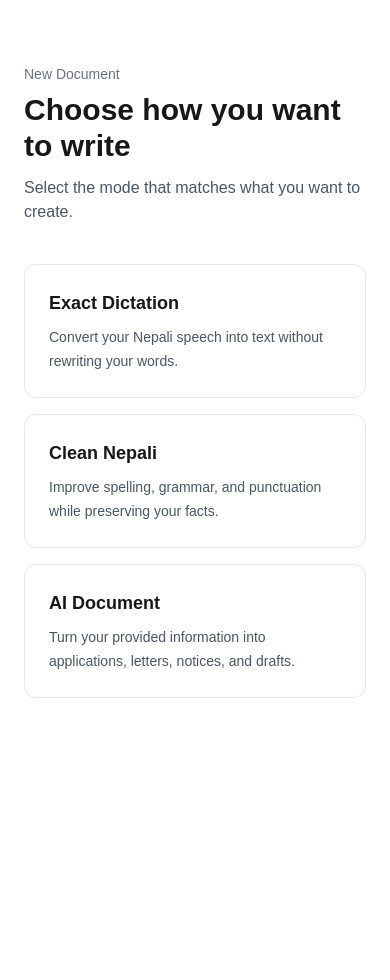
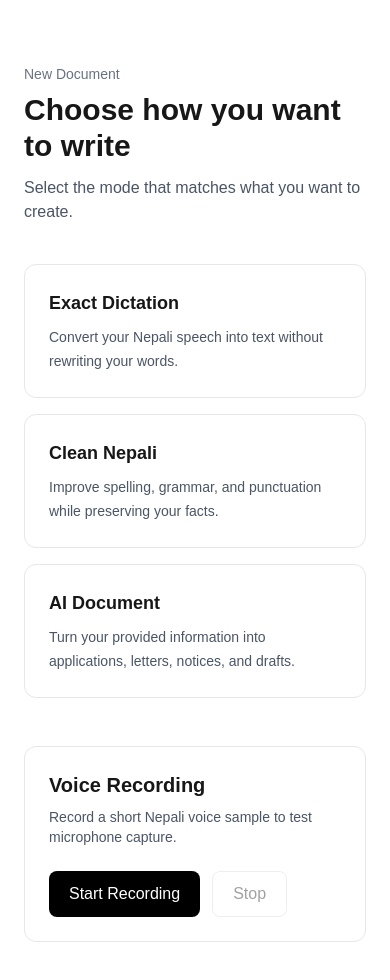
Before and after one commit to AnupBhandari12/ai-voice, a Next.js app: page /documents/new in a window 390 px wide. Shown: the top 980 px of the page. Before the commit the page ends 844 px from the top, so only its background shows below. Built offline with nearby package versions, Linux system fonts and the light colour scheme.

Commit message:
complete phase 2 browser microphone recording

```diff
--- a/app/documents/new/page.js
+++ b/app/documents/new/page.js
@@ -1,4 +1,5 @@
 import ModeSelector from "../../../components/documents/ModeSelector";
+import Recorder from "../../../components/voice/Recorder";
 
 export default function NewDocumentPage() {
     return (
@@ -17,6 +18,10 @@ export default function NewDocumentPage() {
                 </p>
 
                 <ModeSelector />
+
+                <div className="mt-12">
+                    <Recorder />
+                </div>
             </section>
         </main>
     );
--- /dev/null
+++ b/components/voice/Recorder.jsx
@@ -0,0 +1,188 @@
+"use client";
+
+import { useEffect, useRef, useState } from "react";
+import RecordingTimer from "./RecordingTimer.jsx";
+
+const MAX_RECORDING_SECONDS = 300; // 5 minutes
+
+const AUDIO_MIME_TYPES = ["audio/webm;codecs=opus", "audio/webm", "audio/mp4"];
+export default function Recorder() {
+  const mediaRecorderRef = useRef(null);
+  const streamRef = useRef(null);
+  const chunksRef = useRef([]);
+  const intervalRef = useRef(null);
+  const timeoutRef = useRef(null);
+
+  const [isRecording, setIsRecording] = useState(false);
+  const [seconds, setSeconds] = useState(0);
+  const [audioUrl, setAudioUrl] = useState("");
+  const [error, setError] = useState("");
+
+  // Release the microphone immediately when recording finishes.
+  function releaseMicrophone() {
+    streamRef.current?.getTracks().forEach((track) => track.stop());
+    streamRef.current = null;
+  }
+
+   // Clear recording timers so they do not continue running in the background.
+  function clearRecordingTimers() {
+    if (intervalRef.current) {
+      clearInterval(intervalRef.current);
+      intervalRef.current = null;
+    }
+
+    if (timeoutRef.current) {
+      clearTimeout(timeoutRef.current);
+      timeoutRef.current = null;
+    }
+  }
+
+  // Pick the first audio format supported by the current browser.
+  function getSupportedMimeType() {
+    return (
+      AUDIO_MIME_TYPES.find((type) => MediaRecorder.isTypeSupported(type)) || ""
+    );
+  }
+
+  async function startRecording() {
+    if (isRecording) return;
+    try {
+      setError("");
+
+      if (!navigator.mediaDevices?.getUserMedia) {
+        setError("Your browser does not support microphone recording.");
+        return;
+      }
+
+      const stream = await navigator.mediaDevices.getUserMedia({
+        audio: true,
+      });
+
+      streamRef.current = stream;
+      chunksRef.current = [];
+
+      const mimeType = getSupportedMimeType();
+
+      const recorder = mimeType
+        ? new MediaRecorder(stream, { mimeType })
+        : new MediaRecorder(stream);
+
+      mediaRecorderRef.current = recorder;
+
+      recorder.ondataavailable = (event) => {
+        if (event.data.size > 0) {
+          chunksRef.current.push(event.data);
+        }
+      };
+
+      recorder.onstop = () => {
+        clearRecordingTimers();
+        const audioBlob = new Blob(chunksRef.current, {
+          type: recorder.mimeType,
+        });
+
+        // Do not continue if recording produced no usable audio.
+        if (audioBlob.size === 0) {
+          setError("No audio was recorded. Please try again.");
+          releaseMicrophone();
+          setIsRecording(false);
+          return;
+        }
+
+        // Create a temporary browser URL so we can test the recorded audio.
+        setAudioUrl(URL.createObjectURL(audioBlob));
+
+        releaseMicrophone();
+        setIsRecording(false);
+      };
+
+      recorder.start();
+      setSeconds(0);
+      setIsRecording(true);
+
+      // Update the visible timer every second.
+      intervalRef.current = setInterval(() => {
+        setSeconds((current) => current + 1);
+      }, 1000);
+
+      // Hard stop after 5 minutes.
+      timeoutRef.current = setTimeout(() => {
+        const activeRecorder = mediaRecorderRef.current;
+
+        if (activeRecorder?.state === "recording") {
+          activeRecorder.stop();
+        }
+      }, MAX_RECORDING_SECONDS * 1000);
+    } catch (error) {
+      console.error("Microphone error:", error);
+      clearRecordingTimers();
+      releaseMicrophone();
+      setIsRecording(false);
+      setError("Microphone permission denied or microphone unavailable.");
+    }
+  }
+
+  function stopRecording() {
+    const recorder = mediaRecorderRef.current;
+
+    if (recorder && recorder.state === "recording") {
+      recorder.stop();
+    }
+  }
+
+  // Safety cleanup if the user leaves the page while recording.
+  useEffect(() => {
+    return () => {
+      clearRecordingTimers();
+      releaseMicrophone();
+    };
+  }, []);
+
+
+
+  return (
+    <section className="rounded-xl border border-gray-200 p-6">
+      <h2 className="text-xl font-semibold">Voice Recording</h2>
+
+      <p className="mt-2 text-sm text-gray-600">
+        Record a short Nepali voice sample to test microphone capture.
+      </p>
+
+      <div className="mt-6 flex gap-3">
+        <button
+          type="button"
+          onClick={startRecording}
+          disabled={isRecording}
+          className="rounded-lg bg-black px-5 py-2.5 text-white disabled:opacity-40"
+        >
+          Start Recording
+        </button>
+
+        <button
+          type="button"
+          onClick={stopRecording}
+          disabled={!isRecording}
+          className="rounded-lg border border-gray-300 px-5 py-2.5 disabled:opacity-40"
+        >
+          Stop
+        </button>
+      </div>
+
+      {isRecording && (
+        <div className="mt-4">
+          <RecordingTimer seconds={seconds} />
+        </div>
+      )}
+
+      {error && <p className="mt-4 text-sm text-red-600">{error}</p>}
+
+      {audioUrl && (
+        <div className="mt-6">
+          <p className="mb-2 text-sm font-medium">Recorded audio</p>
+
+          <audio controls src={audioUrl} />
+        </div>
+      )}
+    </section>
+  );
+}
--- /dev/null
+++ b/components/voice/RecordingTimer.jsx
@@ -0,0 +1,14 @@
+export default function RecordingTimer({ seconds }) {
+  const minutes = Math.floor(seconds / 60);
+  const remainingSeconds = seconds % 60;
+
+  const formattedTime = `${String(minutes).padStart(2, "0")}:${String(
+    remainingSeconds
+  ).padStart(2, "0")}`;
+
+  return (
+    <p className="text-sm font-medium">
+      Recording: {formattedTime} / 05:00
+    </p>
+  );
+}
```
Lines whose indentation alone changed are shown as unchanged.
